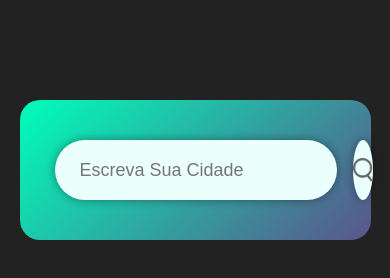
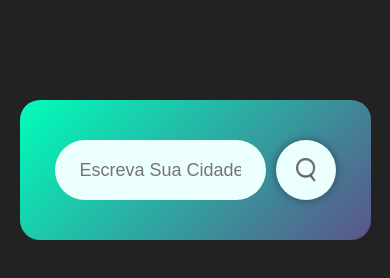
Before and after one commit to Pedrohenriquezuza/WeatherApp-Projeto, a plain HTML site: page index.html in a window 390 px wide. Drawn offline with Linux system fonts and the light colour scheme.

Commit message:
botão search no mobile
Fiz alguns ajustes no botão de procurar nas dimensões para celular

```diff
--- a/src/styles/estilos.css
+++ b/src/styles/estilos.css
@@ -23,7 +23,9 @@
   .search {
     display: flex;
     align-items: center;
-    gap: 16px;
+    justify-content: space-between;
+    gap: 10px;
+    width: 100%;
   }
 
   .search input {
@@ -36,18 +38,20 @@
     border: none;
     outline: none;
     border-radius: 30px;
-    box-shadow: 0 0 10px rgba(0, 0, 0, 0.4);
+    min-width: 0;
   }
 
   .search button {
     width: 60px;
     height: 60px;
+    flex-shrink: 0;
+    border-radius: 50%;
+    overflow: hidden;
     display: flex;
     justify-content: center;
     align-items: center;
     background: #ebfffc;
     border: none;
-    border-radius: 50%;
     cursor: pointer;
     box-shadow: 0 0 10px rgba(0, 0, 0, 0.4);
   }
```
